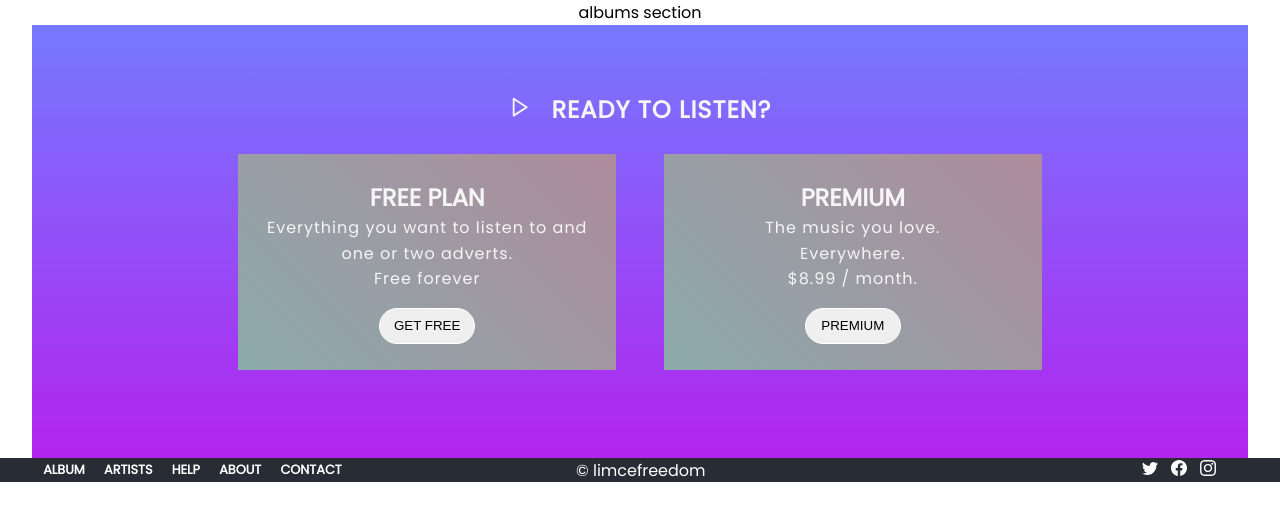
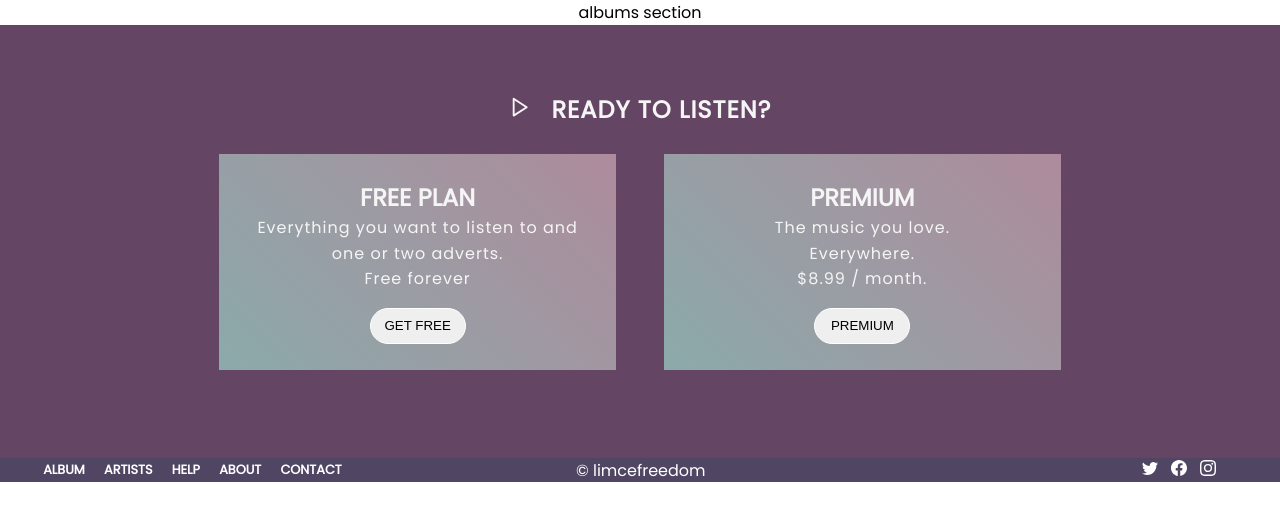
Before and after one commit to authme-flophy/limce.freedom, a React (Create React App) app in the folder limce/: page /albums/1 in a window 1280 px wide. Shown: the top 520 px of the page. Built offline with nearby package versions, Linux system fonts and the light colour scheme.

Commit message:
Footer styling done

```diff
--- a/limce/public/index.html
+++ b/limce/public/index.html
@@ -9,6 +9,7 @@
       name="description"
       content="Web site created using create-react-app"
     />
+
     <!--
       manifest.json provides metadata used when your web app is installed on a
       user's mobile device or desktop. See https://developers.google.com/web/fundamentals/web-app-manifest/
@@ -23,7 +24,7 @@
       work correctly both with client-side routing and a non-root public URL.
       Learn how to configure a non-root public URL by running `npm run build`.
     -->
-    <title>React App</title>
+    <title>Limce Freedom</title>
   </head>
   <body>
     <noscript>You need to enable JavaScript to run this app.</noscript>
--- a/limce/src/App.css
+++ b/limce/src/App.css
@@ -51,11 +51,12 @@ body {
   font-family: 'Poppins', sans-serif;
 }
 .main-footer {
-  background-image: linear-gradient(to top, #b224ef 0%, #7579ff 100%);
+  background: rgba(100, 70, 100, 11.20);
   color: whitesmoke;
-  width: 90%;
+
   margin: auto;
   padding: 2rem;
+
 }
 .main-footer .footer-heading {
   margin-top: 2rem;
@@ -177,7 +178,7 @@ body {
 
 .mini-footer {
   position: relative;
-  background-color: #282c34;
+  background-color: rgba(80, 70, 100, 11.20);
 }
 .mini-footer ul {
   list-style: none;
--- a/limce/src/components/Home.css
+++ b/limce/src/components/Home.css
@@ -57,7 +57,7 @@
 
 .nav > h1 {
     z-index: 1;
-    color: rgb(165, 167, 50);
+    color: rgba(120, 70, 100, 11.20);
     margin: 1rem 0;
     font-size: 32px;
     font-family: 'Courier New', Courier, monospace;
@@ -83,7 +83,7 @@
 #album_header {
     margin-top: 1rem;
     text-align: center;
-    color: #fff;
+    color: #ffff;
     font-family:Georgia, 'Times New Roman', Times, serif;
 }
 
```
Also changed, not shown: limce/src/components/Home.js.
